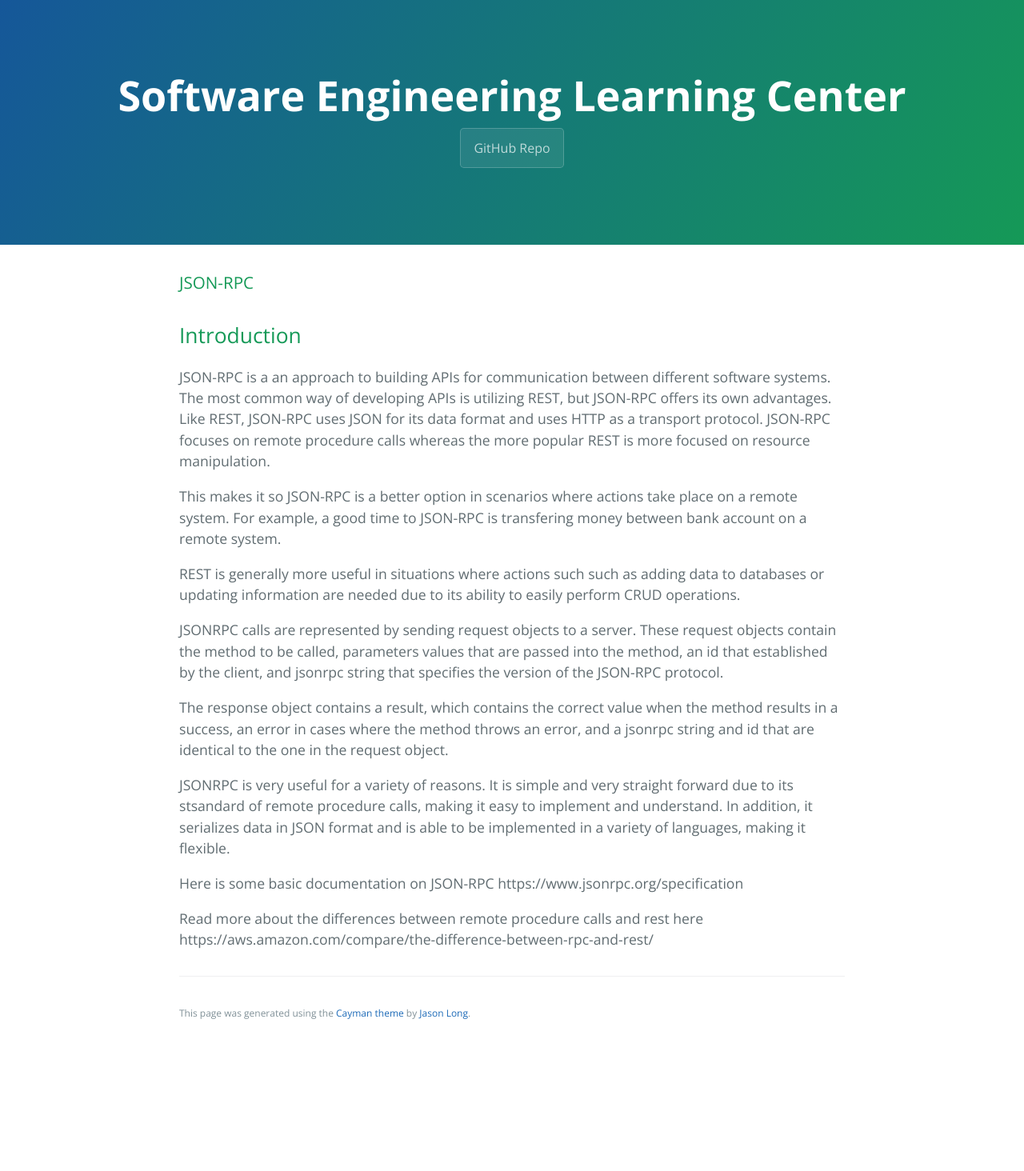
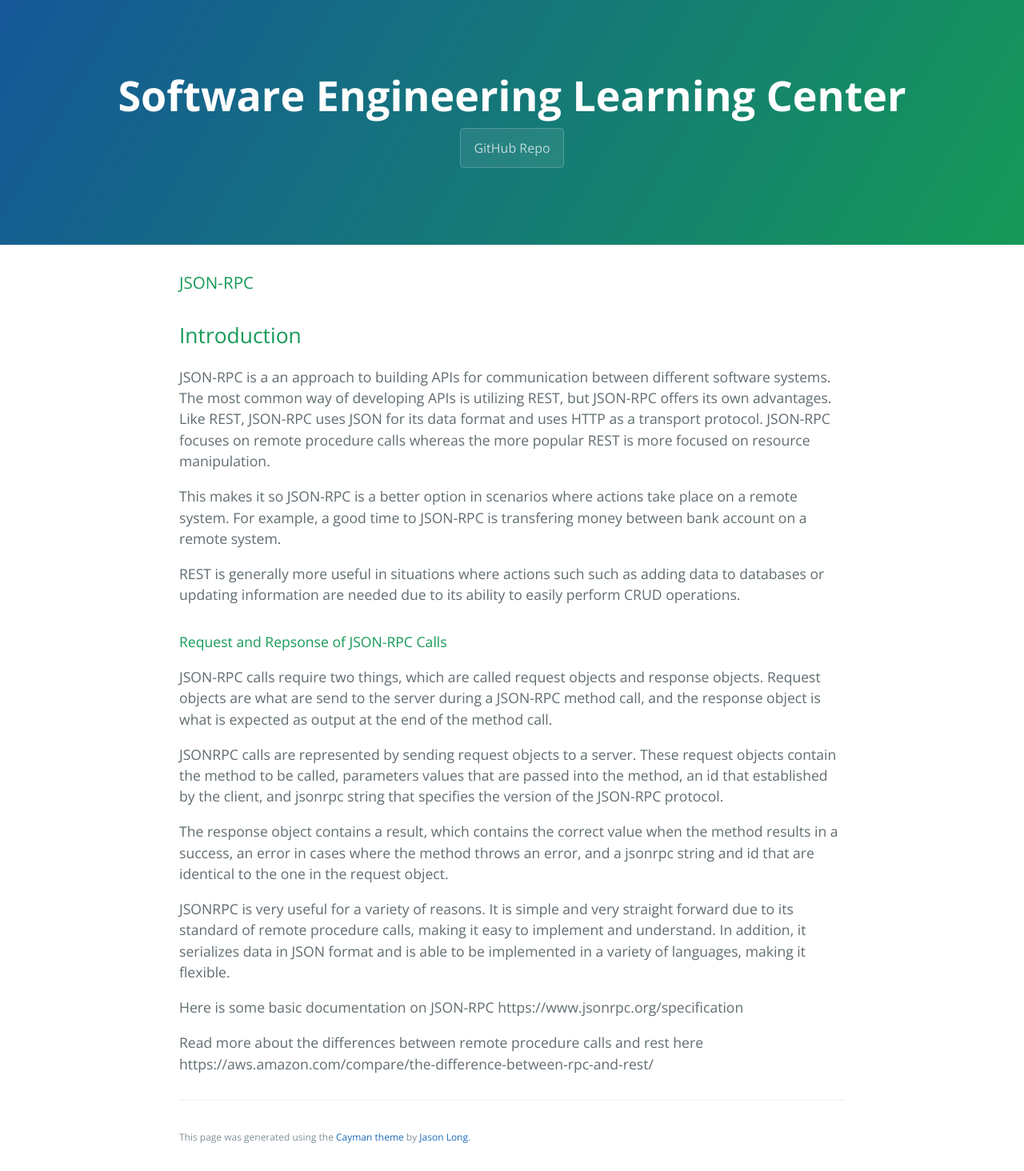
Before and after one commit to learning-software-engineering/learning-software-engineering.github.io, a Jekyll site: the page built from Topics/Tech_Stacks/JSONRPC.md, in a window 1280 px wide. Shown: the whole page at 80% size. Built offline with Jekyll 4.4.1, drawn with Linux system fonts in a browser that asks for light colours; our own code applies the rules of GitHub Pages for plain Markdown files; before the commit the page ends 1309 px from its top, so only the background shows below that.

Commit message:
more info

```diff
--- a/Topics/Tech_Stacks/JSONRPC.md
+++ b/Topics/Tech_Stacks/JSONRPC.md
@@ -7,11 +7,16 @@ This makes it so JSON-RPC is a better option in scenarios where actions take pla
 
 REST is generally more useful in situations where actions such such as adding data to databases or updating information are needed due to its ability to easily perform CRUD operations.
 
+
+#### Request and Repsonse of JSON-RPC Calls
+
+JSON-RPC calls require two things, which are called request objects and response objects. Request objects are what are send to the server during a JSON-RPC method call, and the response object is what is expected as output at the end of the method call.
+
 JSONRPC calls are represented by sending request objects to a server. These request objects contain the method to be called, parameters values that are passed into the method, an id that established by the client, and jsonrpc string that specifies the version of the JSON-RPC protocol.
 
 The response object contains a result, which contains the correct value when the method results in a success, an error in cases where the method throws an error, and a jsonrpc string and id that are identical to the one in the request object.
 
-JSONRPC is very useful for a variety of reasons. It is simple and very straight forward due to its stsandard of remote procedure calls, making it easy to implement and understand. In addition, it serializes data in JSON format and is able to be implemented in a variety of languages, making it flexible.
+JSONRPC is very useful for a variety of reasons. It is simple and very straight forward due to its standard of remote procedure calls, making it easy to implement and understand. In addition, it serializes data in JSON format and is able to be implemented in a variety of languages, making it flexible.
 
 Here is some basic documentation on JSON-RPC https://www.jsonrpc.org/specification
 
```
